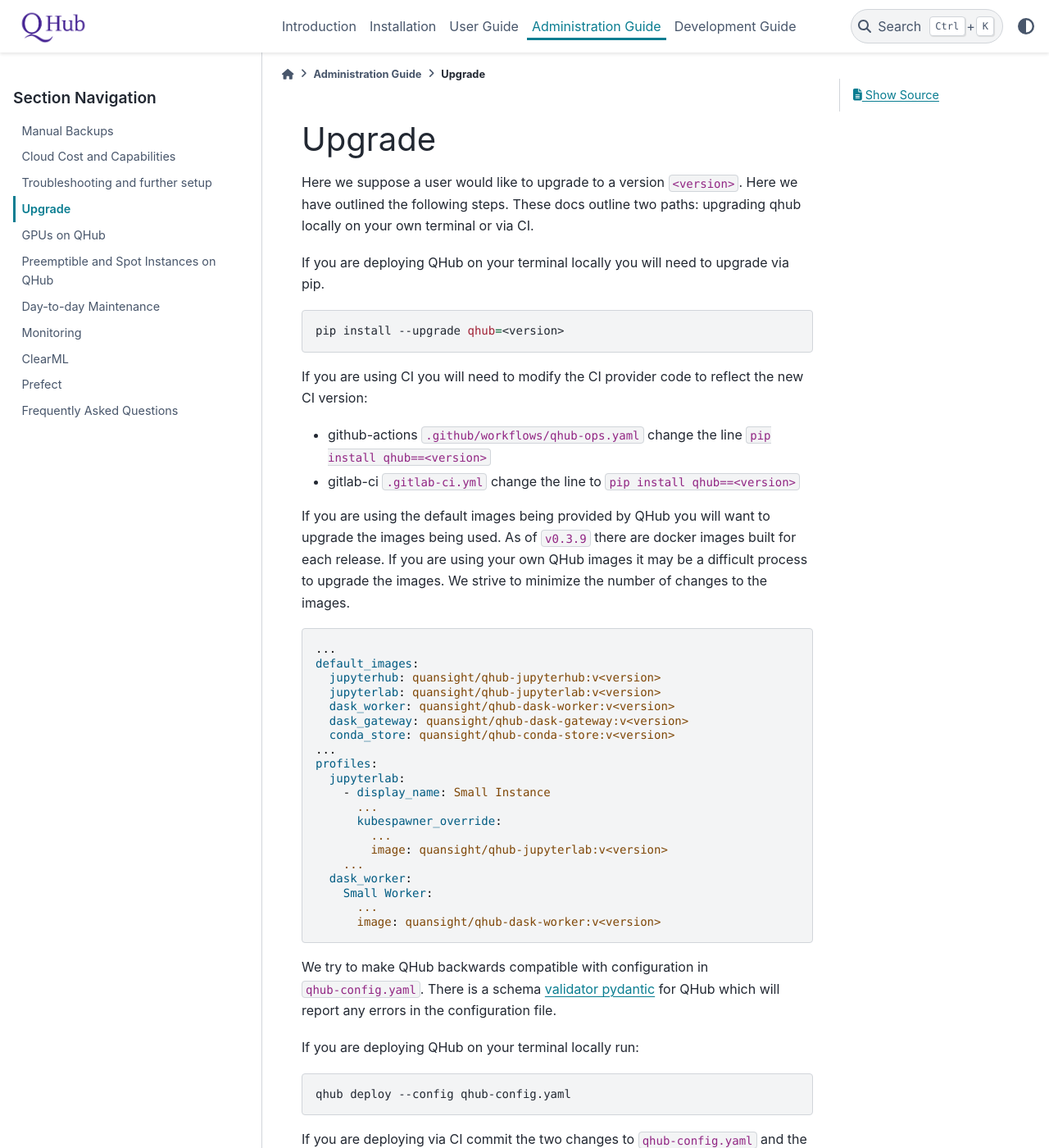
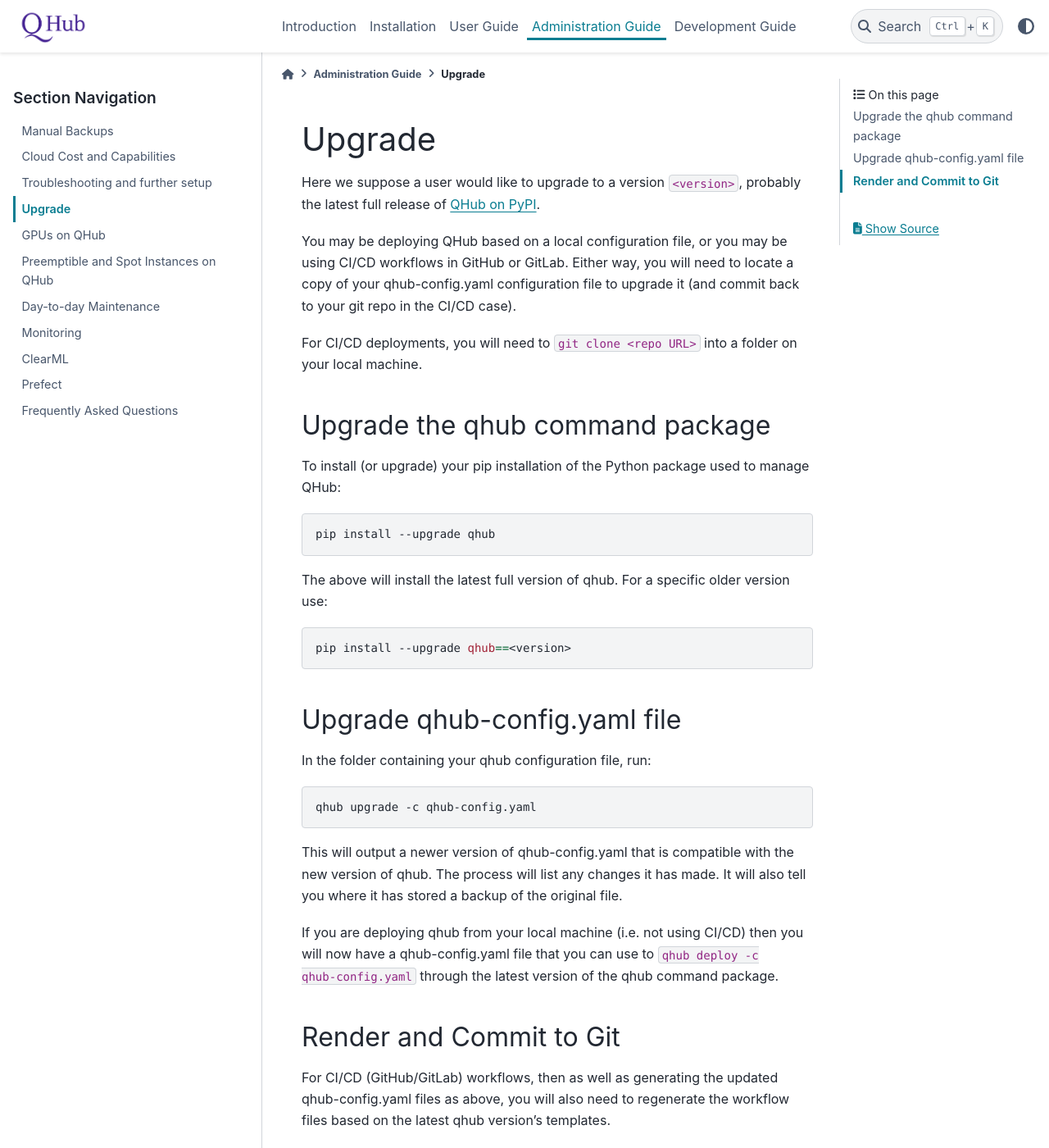
Before and after one commit to nebari-dev/nebari, a Sphinx documentation site: the page built from docs/source/admin_guide/upgrade.md, in a window 1280 px wide and 1400 px high. Shown: the whole window at 82% size. Built offline with Sphinx 7.4.7 and the PyData theme 0.15.4, drawn with Linux system fonts in a browser that asks for light colours; some of the changed text lies outside the part shown.

Commit message:
Upgrade docs

````diff
--- a/docs/source/admin_guide/upgrade.md
+++ b/docs/source/admin_guide/upgrade.md
@@ -1,60 +1,48 @@
 # Upgrade
 
 Here we suppose a user would like to upgrade to a version
-`<version>`. Here we have outlined the following steps. These docs
-outline two paths: upgrading qhub locally on your own terminal or via
-CI.
+`<version>`, probably the latest full release of [QHub on PyPI](https://pypi.org/project/qhub/).
 
-If you are deploying QHub on your terminal locally you will need to
-upgrade via pip.
+You may be deploying QHub based on a local configuration file, or you may be using CI/CD workflows in GitHub or GitLab. Either way, you will need to locate a copy of your qhub-config.yaml configuration file to upgrade it (and commit back to your git repo in the CI/CD case).
+
+For CI/CD deployments, you will need to `git clone <repo URL>` into a folder on your local machine.
+
+## Upgrade the qhub command package
+
+To install (or upgrade) your pip installation of the Python package used to manage QHub:
 
 ```shell
-pip install --upgrade qhub=<version>
+pip install --upgrade qhub
 ```
 
-If you are using CI you will need to modify the CI provider code to reflect the new CI version:
- - github-actions `.github/workflows/qhub-ops.yaml` change the line `pip install qhub==<version>`
- - gitlab-ci `.gitlab-ci.yml` change the line to `pip install qhub==<version>`
+The above will install the latest full version of qhub. For a specific older version use:
 
-If you are using the default images being provided by QHub you will
-want to upgrade the images being used. As of `v0.3.9` there are docker
-images built for each release. If you are using your own QHub images
-it may be a difficult process to upgrade the images. We strive to
-minimize the number of changes to the images.
-
-```yaml
-...
-default_images:
-  jupyterhub: quansight/qhub-jupyterhub:v<version>
-  jupyterlab: quansight/qhub-jupyterlab:v<version>
-  dask_worker: quansight/qhub-dask-worker:v<version>
-  dask_gateway: quansight/qhub-dask-gateway:v<version>
-  conda_store: quansight/qhub-conda-store:v<version>
-...
-profiles:
-  jupyterlab:
-    - display_name: Small Instance
-      ...
-      kubespawner_override:
-        ...
-        image: quansight/qhub-jupyterlab:v<version>
-    ...
-  dask_worker:
-    Small Worker:
-      ...
-      image: quansight/qhub-dask-worker:v<version>
+```shell
+pip install --upgrade qhub==<version>
 ```
 
-We try to make QHub backwards compatible with configuration in
-`qhub-config.yaml`. There is a schema [validator
-pydantic](https://pydantic-docs.helpmanual.io/) for QHub which will
-report any errors in the configuration file.
+## Upgrade qhub-config.yaml file
 
-If you are deploying QHub on your terminal locally run:
+In the folder containing your qhub configuration file, run:
 
 ```shell
-qhub deploy --config qhub-config.yaml
+qhub upgrade -c qhub-config.yaml
 ```
 
-If you are deploying via CI commit the two changes to
-`qhub-config.yaml` and the CI at the same time.
+This will output a newer version of qhub-config.yaml that is compatible with the new version of qhub. The process will list any changes it has made. It will also tell you where it has stored a backup of the original file.
+
+If you are deploying qhub from your local machine (i.e. not using CI/CD) then you will now have a qhub-config.yaml file that you can use to `qhub deploy -c qhub-config.yaml` through the latest version of the qhub command package.
+
+## Render and Commit to Git
+
+For CI/CD (GitHub/GitLab) workflows, then as well as generating the updated qhub-config.yaml files as above, you will also need to regenerate the workflow files based on the latest qhub version's templates.
+
+With the newly-upgraded qhub-config.yaml file, run:
+
+```shell
+qhub render -c qhub-config.yaml
+```
+
+(Note that `qhub deploy` would perform this render step too, but will also immediately redeploy your qhub.)
+
+Commit all the files (qhub-config.yaml and GitHub/GitLab workflow files) back to the remote repo. All files need to be commited together in the same commit.
````
